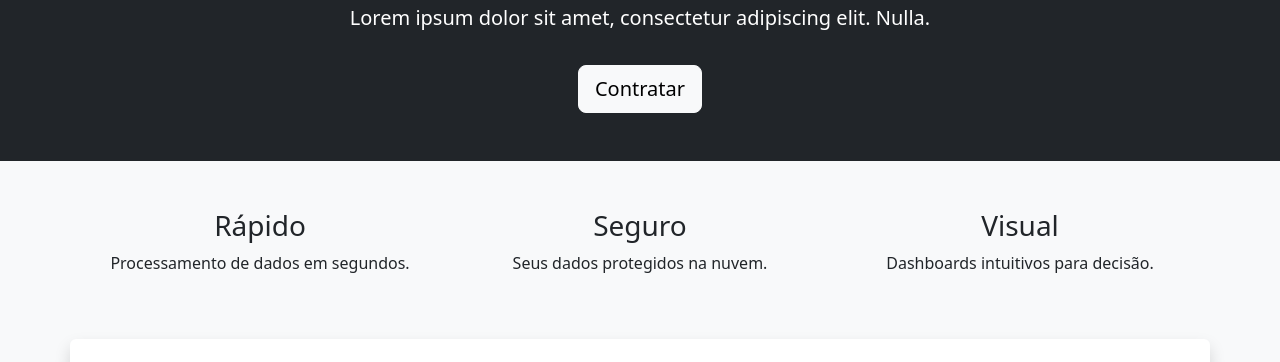
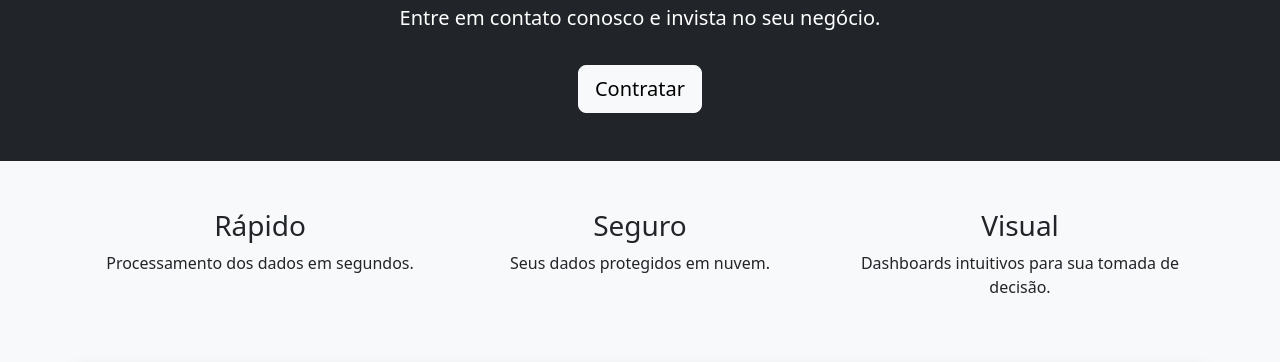
Before and after one commit to Kha01s/Monitoramento_e_automa-o_de_leads, a plain HTML site: page projeto_inicial/index.html in a window 1280 px wide. Shown: the part 101-463 px from the top of the page. Drawn offline with nearby package versions, Linux system fonts and the light colour scheme.

Commit message:
Update index.html

```diff
--- a/projeto_inicial/index.html
+++ b/projeto_inicial/index.html
@@ -3,7 +3,7 @@
 <head>
     <meta charset="UTF-8">
     <meta name="viewport" content="width=device-width, initial-scale=1.0">
-    <title>Dashboard Example</title>
+    <title>Dashboard Vendas</title>
     <link href="https://cdn.jsdelivr.net/npm/bootstrap@5.3.0/dist/css/bootstrap.min.css" rel="stylesheet">
 </head>
 <body class="bg-light">
@@ -11,7 +11,7 @@
     <header class="bg-dark text-white text-center py-5">
         <div class="container">
             <h1>Aumente seus lucros</h1>
-            <p class="lead">Lorem ipsum dolor sit amet, consectetur adipiscing elit. Nulla.</p>
+            <p class="lead">Entre em contato conosco e invista no seu negócio.</p>
             <a href="#contato" class="btn btn-light btn-lg mt-3">Contratar</a>
         </div>
     </header>
@@ -20,15 +20,15 @@
         <div class="row">
             <div class="col-md-4 text-center">
                 <h3>Rápido</h3>
-                <p>Processamento de dados em segundos.</p>
+                <p>Processamento dos dados em segundos.</p>
             </div>
             <div class="col-md-4 text-center">
                 <h3>Seguro</h3>
-                <p>Seus dados protegidos na nuvem.</p>
+                <p>Seus dados protegidos em nuvem.</p>
             </div>
             <div class="col-md-4 text-center">
                 <h3>Visual</h3>
-                <p>Dashboards intuitivos para decisão.</p>
+                <p>Dashboards intuitivos para sua tomada de decisão.</p>
             </div>
         </div>
     </section>
```
